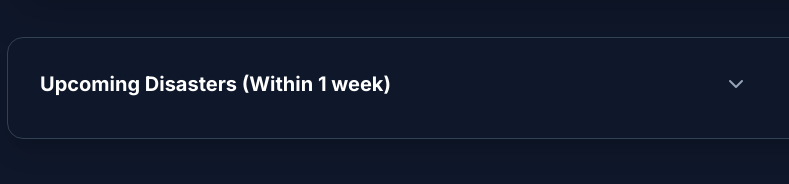
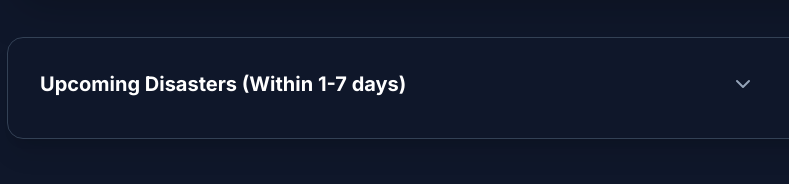
Before and after one commit to hahaponi/disaster-management, a plain HTML site: page index.html in a window 1280 px wide. Shown: the part 333-517 px from the top of the page, 73-862 px from the left. Drawn offline with nearby package versions, Linux system fonts and the light colour scheme.

Commit message:
index.html

```diff
--- a/index.html
+++ b/index.html
@@ -85,7 +85,7 @@
         <section class="bg-slate-900 p-6 md:p-8 rounded-2xl shadow-xl border border-slate-700 mb-12">
             <details>
                 <summary class="flex items-center justify-between cursor-pointer text-xl font-bold text-white mb-2">
-                    <span>Upcoming Disasters (Within 1 week)</span>
+                    <span>Upcoming Disasters (Within 1-7 days)</span>
                     <svg xmlns="http://www.w3.org/2000/svg" width="24" height="24" viewBox="0 0 24 24" fill="none" stroke="currentColor" stroke-width="2" stroke-linecap="round" stroke-linejoin="round" class="feather feather-chevron-down text-slate-400">
                         <polyline points="6 9 12 15 18 9"></polyline>
                     </svg>
```
